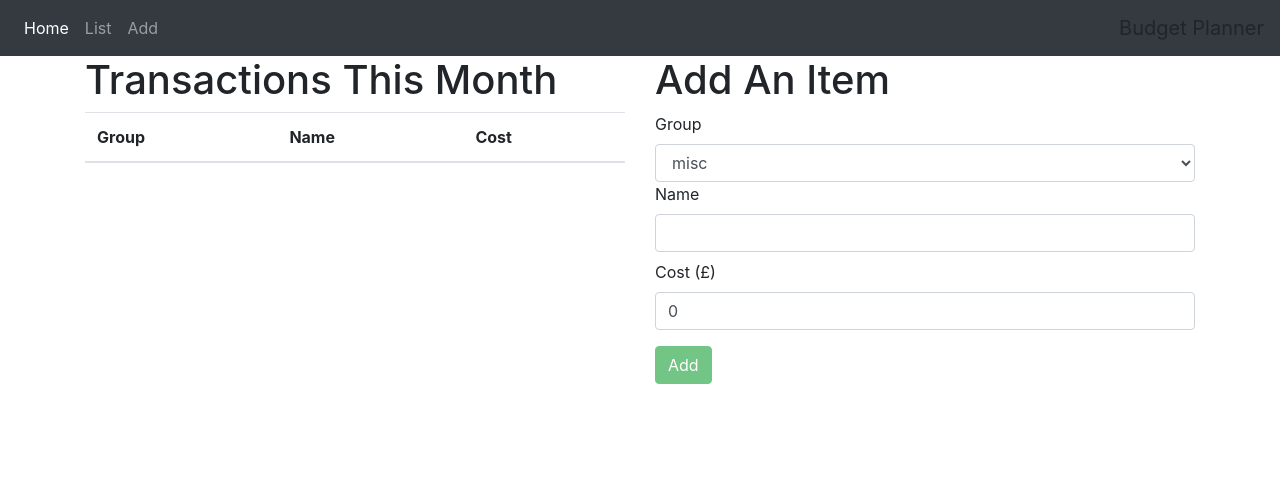
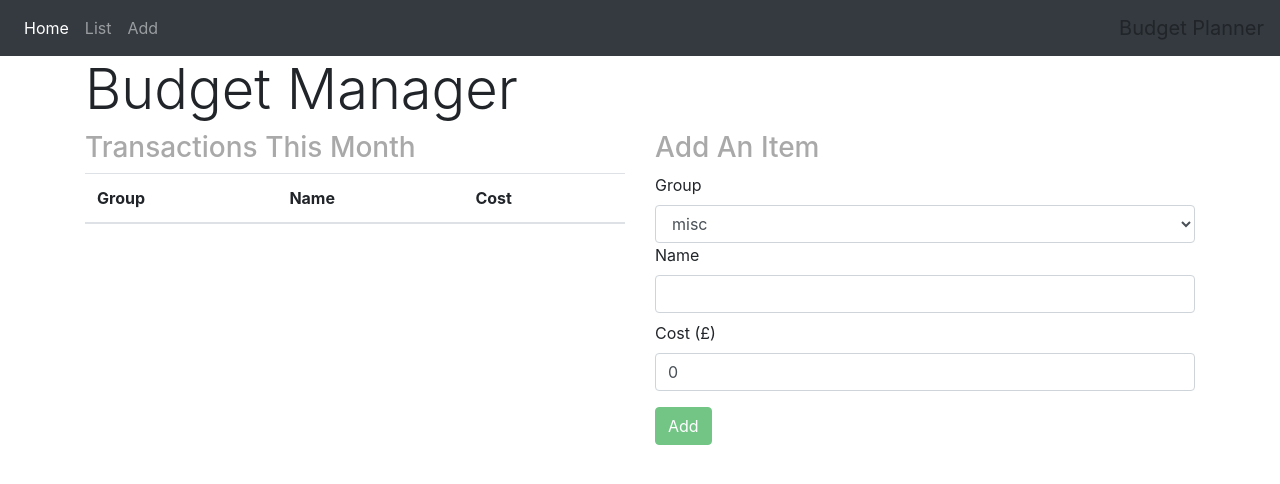
Before and after one commit to ADeeley/simple-budget, an Angular app: page /list in a window 1280 px wide. Shown: the top 484 px of the page. Built offline with nearby package versions, Linux system fonts and the light colour scheme.

Commit message:
Update bootstrap headers.

```diff
--- a/src/app/add-transaction/add-transaction.component.html
+++ b/src/app/add-transaction/add-transaction.component.html
@@ -1,6 +1,6 @@
 <div class="row">
   <div class="col-sm-12">
-    <h1>Add An Item</h1>
+    <h2 class="h3">Add An Item</h2>
     <form [formGroup]="addItemForm" (ngSubmit)="addItem()">
       <label for="amount">Group</label>
       <select formControlName="group" id="group" class="form-control">
--- a/src/app/add-transaction/add-transaction.component.sass
+++ b/src/app/add-transaction/add-transaction.component.sass
@@ -1,2 +1,6 @@
 input.ng-invalid.ng-touched
   border: 1px solid red;
+
+
+h2
+  color: darkgrey;
--- a/src/app/list/list.component.html
+++ b/src/app/list/list.component.html
@@ -1,6 +1,11 @@
+<div class="row">
+  <div class="col-md-12">
+    <h1 class="display-4">Budget Manager</h1>
+  </div>
+</div>
 <div class="row">
   <div class="col-md-6">
-    <h1>Transactions This Month</h1>
+    <h2 class="h3">Transactions This Month</h2>
     <!--     <table *ngIf="transactionGroups.length > 0; else noTransaction" class="table"> -->
     <table class="table">
       <thead>
--- a/src/app/list/list.component.sass
+++ b/src/app/list/list.component.sass
@@ -0,0 +1,2 @@
+h2
+  color: darkgrey;
```
